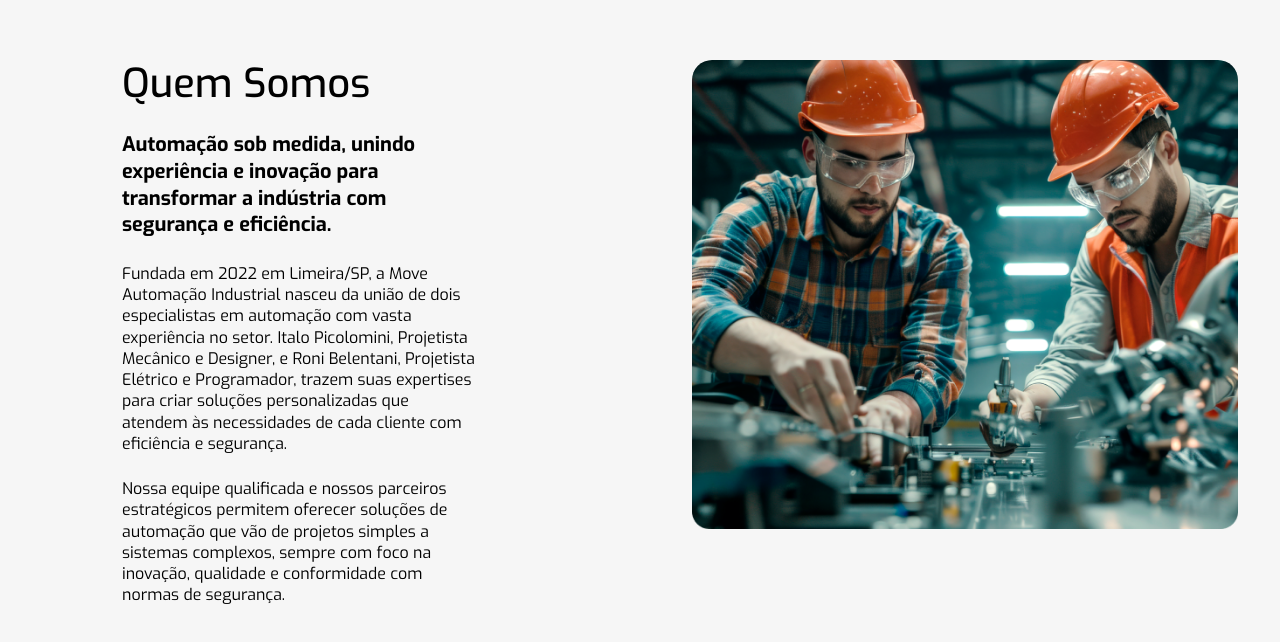
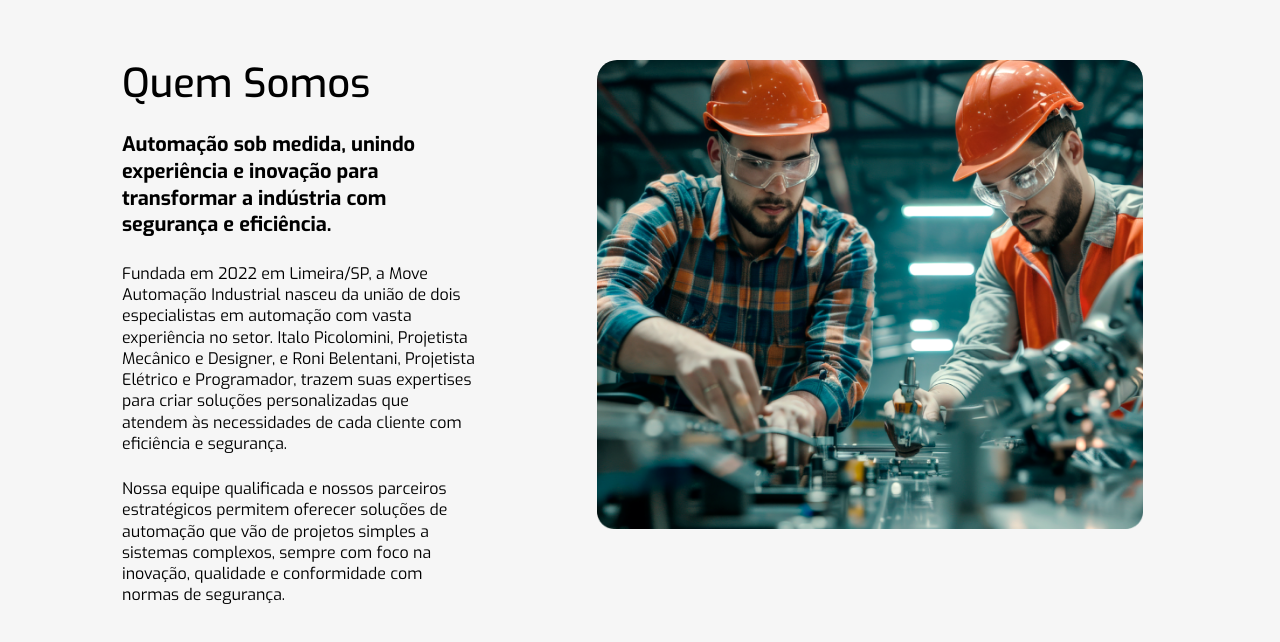
Before and after one commit to tjusto2023/site-move, a website built with webpack: page src/index.html in a window 1280 px wide. Shown: the part 2603-3245 px from the top of the page. Built offline with nearby package versions, Linux system fonts and the light colour scheme.

Commit message:
update site

```diff
--- a/src/index.html
+++ b/src/index.html
@@ -208,7 +208,7 @@
                             </p>
                         </div>
 
-                        <div class="offset-xl-2 col-xl-6 col-12 d-grid gap-4">
+                        <div class="offset-xl-1 col-xl-6 col-12 d-grid gap-4">
                             <div class="img-who-we-are"></div>
                         </div>
                     </div>
```
Also changed, not shown: dist/index.html.
